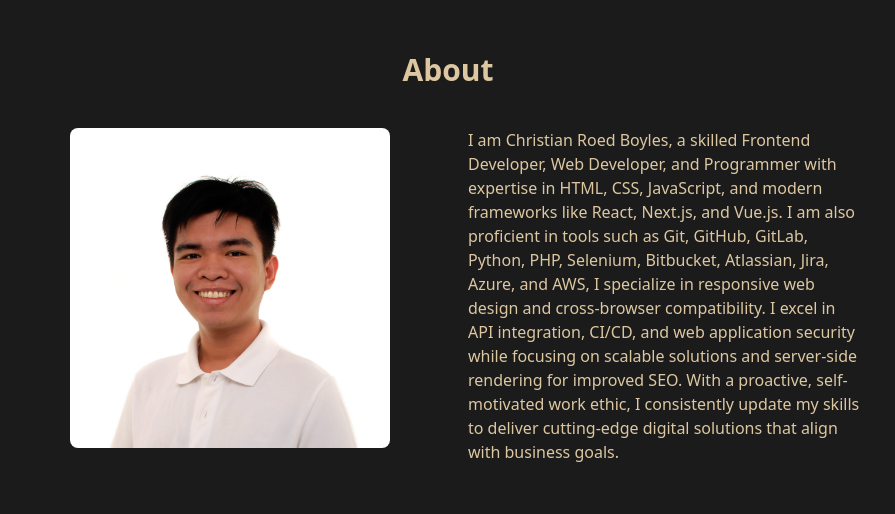
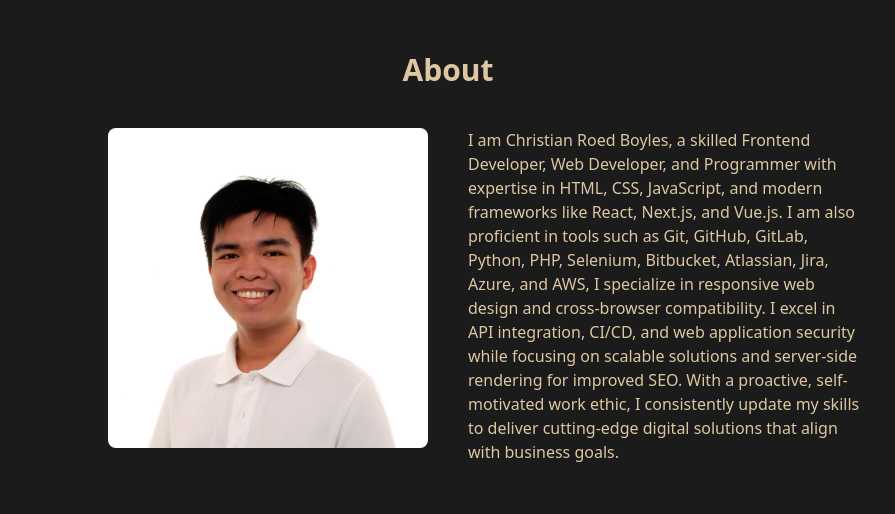
Before and after one commit to rockyroed/portfolio, a React (Vite) app: page / in a window 1280 px wide. Shown: the part 740-1254 px from the top of the page, without its empty margins (192-1087 px from the left). Built offline with nearby package versions, Linux system fonts and the light colour scheme.

Commit message:
Change justify aligns

```diff
--- a/src/components/About/index.jsx
+++ b/src/components/About/index.jsx
@@ -3,14 +3,14 @@
     <div className="flex flex-col items-center h-auto gap-y-[40px] my-[80px] w-full">
       <h2 className="font-bold text-3xl">About</h2>
       <div className="flex w-2/3 gap-x-[40px]">
-        <div className="w-full flex justify-center">
+        <div className="w-full flex justify-end">
           <img
             src="/images/formal-picture.png"
             alt="formal picture"
             className="h-[320px] rounded-lg"
           />
         </div>
-        <div className="w-full flex justify-center">
+        <div className="w-full flex justify-start">
           <p>
             I am Christian Roed Boyles, a skilled Frontend Developer, Web
             Developer, and Programmer with expertise in HTML, CSS, JavaScript,
--- a/src/components/Stats/index.jsx
+++ b/src/components/Stats/index.jsx
@@ -3,13 +3,13 @@
     <div className="flex flex-col items-center h-auto gap-y-[40px] my-[80px] w-full">
       <h2 className="font-bold text-3xl">Github Stats</h2>
       <div className="flex w-2/3 gap-x-[40px]">
-        <div className="w-full flex justify-center">
+        <div className="w-full flex justify-end">
           <img
             src="https://github-readme-stats.vercel.app/api?username=rockyroed&theme=gruvbox&show_icons=true&hide_border=true&count_private=true&rank_icon=github"
             alt="rockyroed's GitHub Stats"
           />
         </div>
-        <div className="w-full flex justify-center">
+        <div className="w-full flex justify-start">
           <img
             src="https://github-readme-stats.vercel.app/api/top-langs/?username=rockyroed&theme=gruvbox&show_icons=true&hide_border=true&layout=compact"
             alt="rockyroed's Most Used Languages"
```
